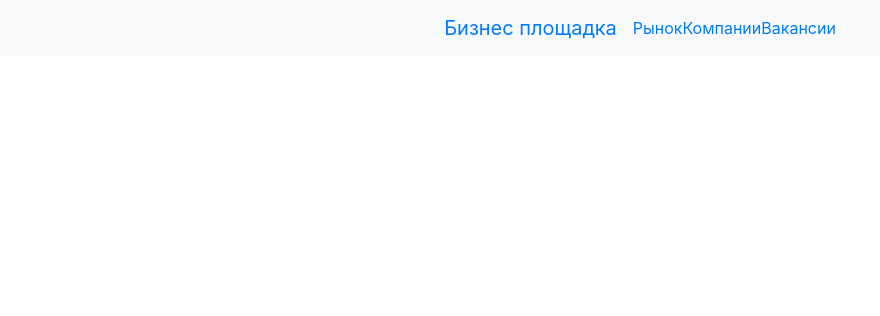
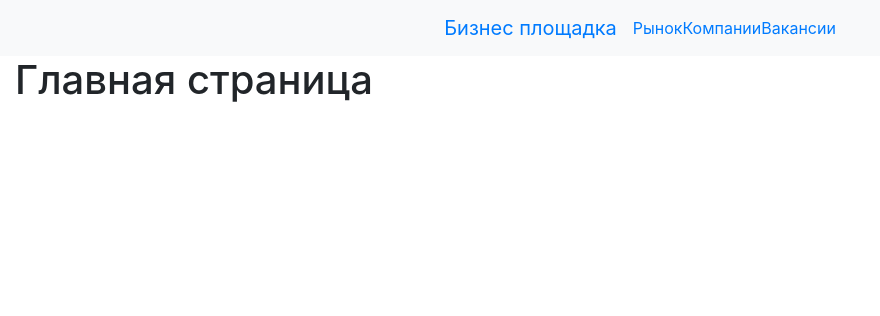
Before and after one commit to IzzatSotimkulov/OnlineMarketPlace, a Flask app: page / in a window 1280 px wide. Shown: the top 316 px of the page, without its empty margins (0-880 px from the left). Run offline with Flask 2, Linux system fonts and the light colour scheme; some libraries are stand-ins or nearby versions.

Commit message:
Main Page

```diff
--- a/templates/index.html
+++ b/templates/index.html
@@ -7,5 +7,5 @@
 {% endblock %}
 
 {% block content %}
-
+<h1>Главная страница</h1>
 {% endblock %}
```
